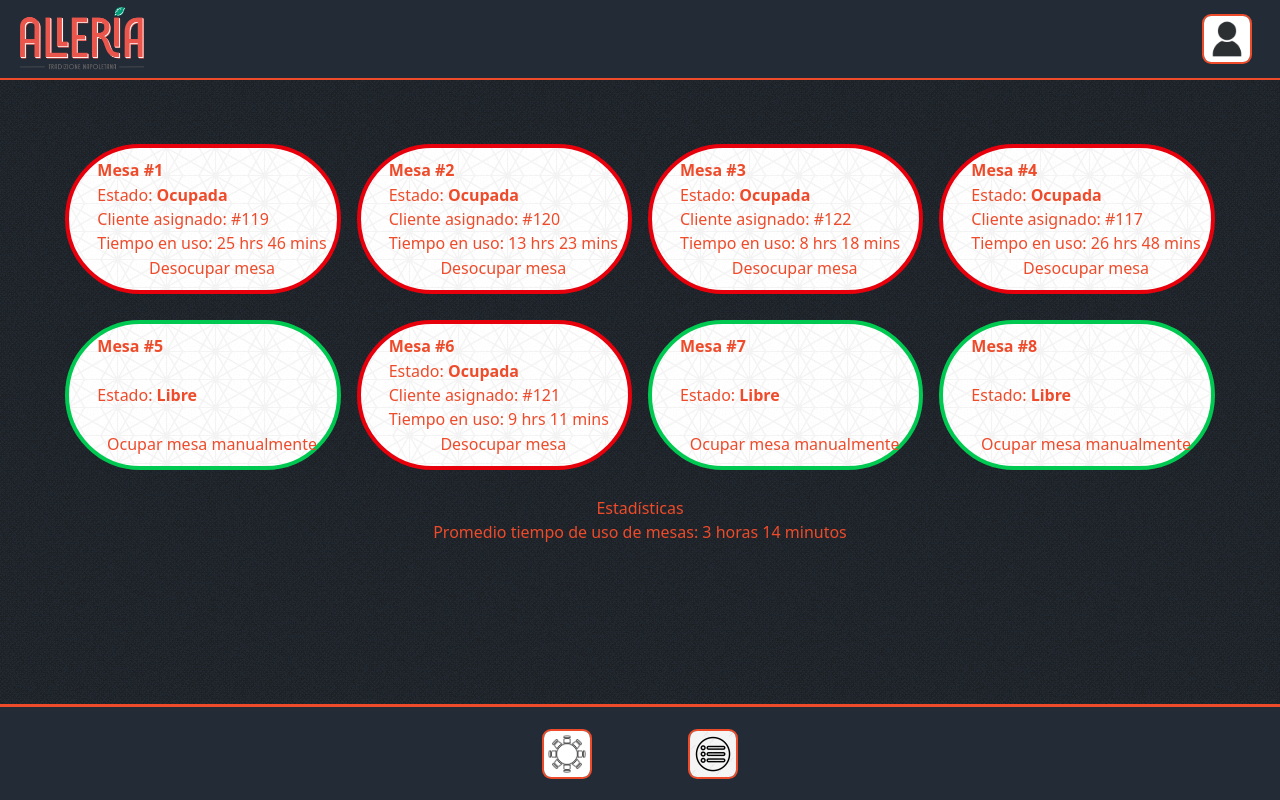
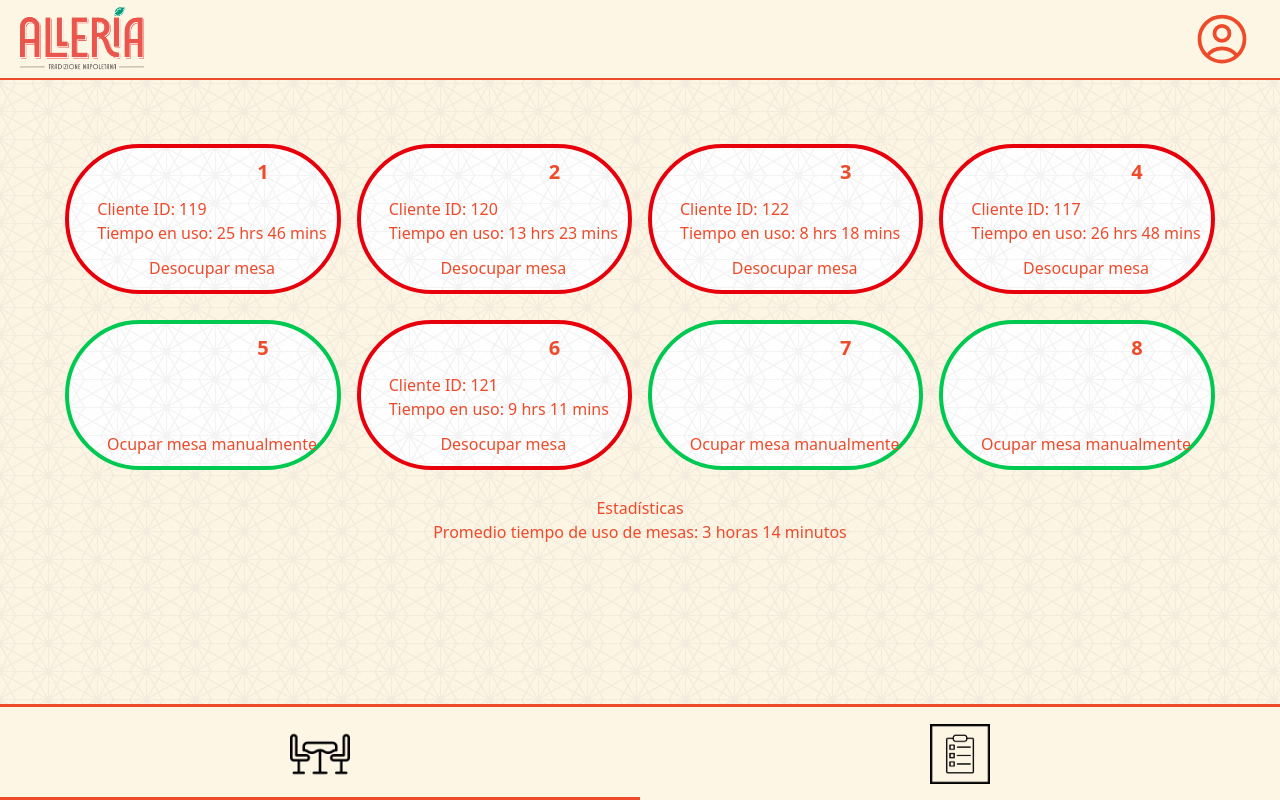
Before and after one commit to slevinnnn/restaurant_project, a Flask app: page /trabajador in a window 1280 px wide. Run offline with Flask 3, Linux system fonts and the light colour scheme; data comes from the database, SQL or seed files in the repository; both versions use the stored data as it was after the commit; some libraries are stand-ins or nearby versions.

Commit message:
la navbar es ahora mas telefono friendly ,se cambio el color de fondo y se cambiaron los iconos de la aplicacion

```diff
--- a/static/styles/output.css
+++ b/static/styles/output.css
@@ -15,6 +15,8 @@
     --spacing: 0.25rem;
     --text-sm: 0.875rem;
     --text-sm--line-height: calc(1.25 / 0.875);
+    --text-xl: 1.25rem;
+    --text-xl--line-height: calc(1.75 / 1.25);
     --text-2xl: 1.5rem;
     --text-2xl--line-height: calc(2 / 1.5);
     --font-weight-bold: 700;
@@ -185,6 +187,34 @@
   .block {
     display: block;
   }
+  .flex {
+    display: flex;
+  }
+  .table {
+    display: table;
+  }
+  .size-6 {
+    width: calc(var(--spacing) * 6);
+    height: calc(var(--spacing) * 6);
+  }
+  .size-10 {
+    width: calc(var(--spacing) * 10);
+    height: calc(var(--spacing) * 10);
+  }
+  .size-15 {
+    width: calc(var(--spacing) * 15);
+    height: calc(var(--spacing) * 15);
+  }
+  .border-collapse {
+    border-collapse: collapse;
+  }
+  .resize {
+    resize: both;
+  }
+  .border {
+    border-style: var(--tw-border-style);
+    border-width: 1px;
+  }
   .text-center {
     text-align: center;
   }
@@ -202,6 +232,18 @@
   }
   .text-card_text {
     color: var(--color-card_text);
+  }
+  .underline {
+    text-decoration-line: underline;
+  }
+  .outline {
+    outline-style: var(--tw-outline-style);
+    outline-width: 1px;
+  }
+  .transition {
+    transition-property: color, background-color, border-color, outline-color, text-decoration-color, fill, stroke, --tw-gradient-from, --tw-gradient-via, --tw-gradient-to, opacity, box-shadow, transform, translate, scale, rotate, filter, -webkit-backdrop-filter, backdrop-filter, display, visibility, content-visibility, overlay, pointer-events;
+    transition-timing-function: var(--tw-ease, var(--default-transition-timing-function));
+    transition-duration: var(--tw-duration, var(--default-transition-duration));
   }
   .hover\:underline {
     &:hover {
@@ -360,8 +402,8 @@ body {
   flex-direction: column;
   align-items: center;
   justify-content: center;
-  background-color: var(--color-card_text_secondary);
-  background-image: url('/static/images/black-orchid.png');
+  background-color: var(--color-card_background);
+  background-image: url('/static/images/black-thread-light.png');
   color: var(--color-card_text);
 }
 main {
@@ -392,7 +434,7 @@ main {
   left: 0;
   right: 0;
   height: 10vh;
-  background-color: var(--color-card_text_secondary);
+  background-color: var(--color-card_background);
   border-bottom: 2px solid var(--color-card_text);
   display: flex;
   justify-content: space-between;
@@ -414,7 +456,7 @@ main {
   left: 0;
   right: 0;
   height: 12vh;
-  background-color: var(--color-card_text_secondary);
+  background-color: var(--color-card_background);
   border-top: 3px solid var(--color-card_text);
   z-index: 50;
 }
@@ -422,24 +464,46 @@ main {
   height: 100%;
   width: 100%;
   display: flex;
+}
+.nav-section {
+  flex: 1;
+  height: 100%;
+  display: flex;
   justify-content: center;
   align-items: center;
-  gap: 80px;
+  position: relative;
+  transition: background-color 0.3s;
+}
+.nav-section:after {
+  content: '';
+  position: absolute;
+  bottom: 0;
+  width: 0;
+  height: 3px;
+  background-color: var(--color-card_text);
+  transition: width 0.3s;
+}
+.nav-section.active:after {
+  width: 100%;
+}
+.nav-section:active {
+  background-color: rgba(222, 203, 200, 0.1);
+}
+.nav-content {
+  display: flex;
+  flex-direction: column;
+  align-items: center;
+  gap: 4px;
 }
 .img-navbar {
-  height: 50px;
-  width: 50px;
-  object-fit: cover;
-  border: 2px solid var(--color-card_text);
-  border-radius: 1ch;
-  background: transparent;
+  height: 60px;
+  width: 60px;
+  object-fit: contain;
 }
-.nav-icon {
-  padding: 8px;
-  transition: transform 0.2s;
-}
-.nav-icon:active {
-  transform: scale(0.95);
+.nav-label {
+  font-size: 12px;
+  color: var(--color-card_text);
+  font-weight: 500;
 }
 .login-button {
   height: 50px;
@@ -584,6 +648,15 @@ main {
   justify-content: flex-start;
   gap: calc(var(--spacing) * 4);
 }
+.numero_mesa {
+  position: relative;
+  left: calc(var(--spacing) * 40);
+  font-size: var(--text-xl);
+  line-height: var(--tw-leading, var(--text-xl--line-height));
+  --tw-font-weight: var(--font-weight-bold);
+  font-weight: var(--font-weight-bold);
+  color: var(--color-card_text);
+}
 @layer utilities {
   .formulario-inputs {
     margin-inline: calc(var(--spacing) * 2);
@@ -592,11 +665,16 @@ main {
     flex-direction: column;
   }
 }
+@property --tw-border-style {
+  syntax: "*";
+  inherits: false;
+  initial-value: solid;
+}
 @property --tw-font-weight {
   syntax: "*";
   inherits: false;
 }
-@property --tw-border-style {
+@property --tw-outline-style {
   syntax: "*";
   inherits: false;
   initial-value: solid;
@@ -673,8 +751,9 @@ main {
 @layer properties {
   @supports ((-webkit-hyphens: none) and (not (margin-trim: inline))) or ((-moz-orient: inline) and (not (color:rgb(from red r g b)))) {
     *, ::before, ::after, ::backdrop {
+      --tw-border-style: solid;
       --tw-font-weight: initial;
-      --tw-border-style: solid;
+      --tw-outline-style: solid;
       --tw-duration: initial;
       --tw-shadow: 0 0 #0000;
       --tw-shadow-color: initial;
--- a/templates/base.html
+++ b/templates/base.html
@@ -9,7 +9,9 @@
   <header class="top-header">
     <img class="logo-header" src="{{ url_for('static', filename='images/logo-alleria.png') }}" alt="logo-header" />
     <a href="{{ url_for('logout') }}" class="logout-button">
-      <img class="img-navbar" src="{{ url_for('static', filename='images/icono-usuario.jpg') }}" alt="Logout" />
+      <svg xmlns="http://www.w3.org/2000/svg" fill="none" viewBox="0 0 24 24" stroke-width="1.5" stroke="currentColor" class="size-15">
+      <path stroke-linecap="round" stroke-linejoin="round" d="M17.982 18.725A7.488 7.488 0 0 0 12 15.75a7.488 7.488 0 0 0-5.982 2.975m11.963 0a9 9 0 1 0-11.963 0m11.963 0A8.966 8.966 0 0 1 12 21a8.966 8.966 0 0 1-5.982-2.275M15 9.75a3 3 0 1 1-6 0 3 3 0 0 1 6 0Z" />
+      </svg>
     </a>
   </header>
 
@@ -19,11 +21,15 @@
 
   <nav class="navbar">
     <div class="navbar_menu">
-      <a href="{{ url_for('trabajador') }}" class="nav-icon">
-        <img class="img-navbar" src="{{ url_for('static', filename='images/foto-mesa.jpg') }}" alt="Mesas" />
+      <a href="{{ url_for('trabajador') }}" class="nav-section {% if request.endpoint == 'trabajador' %}active{% endif %}">
+        <div class="nav-content">
+          <img class="img-navbar" src="{{ url_for('static', filename='images/icono-mesas-bar.png') }}" alt="Mesas" />
+        </div>
       </a>
-      <a href="{{ url_for('clientes_espera') }}" class="nav-icon">
-        <img class="img-navbar" src="{{ url_for('static', filename='images/icono-lista-2.jpg') }}" alt="Lista de espera" />
+      <a href="{{ url_for('clientes_espera') }}" class="nav-section {% if request.endpoint == 'clientes_espera' %}active{% endif %}">
+        <div class="nav-content">
+          <img class="img-navbar" src="{{ url_for('static', filename='images/icono_lista.png') }}" alt="Lista de espera" />
+        </div>
       </a>
     </div>
   </nav>
--- a/templates/worker.html
+++ b/templates/worker.html
@@ -11,11 +11,10 @@
   <div class="grilla-mesas">
     {% for m in mesas %}
       <div class="mesa {% if m.is_occupied %}ocupada{% else %}libre{% endif %}" id="mesa-{{ m.id }}">
-        <p class="numero_mesa"><strong>Mesa #{{ m.id }}</strong></p>
+        <p class="numero_mesa"><strong>{{ m.id }}</strong></p>
         <p>
-          Estado: <strong>{% if m.is_occupied %}Ocupada{% else %}Libre{% endif %}</strong><br>
           {% if m.is_occupied %}
-            Cliente asignado: #{{ m.cliente.id if m.cliente else 'Desconocido' }}<br>
+            Cliente ID: {{ m.cliente.id if m.cliente else 'Desconocido' }}<br>
             Tiempo en uso: <span id="timer-{{ m.id }}">calculando...</span>
           {% endif %}
         </p>
```
Also changed, not shown: instance/db.sqlite3, static/images/icono-lista.jpg (added), static/images/icono-mesas-bar.png (added), static/images/icono_lista.png (added), static/images/usuario-header.png (added), static/images/usuario-navbar.png (added), static/styles/tailwind.css.
